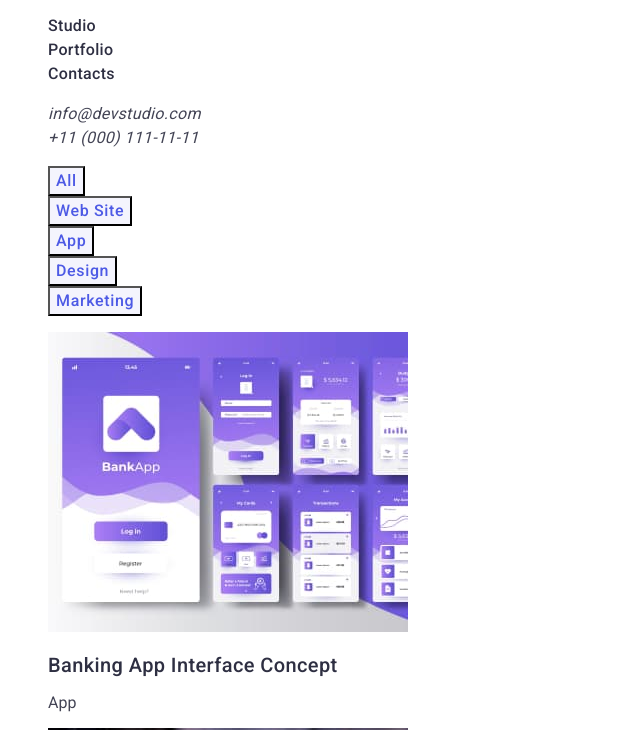
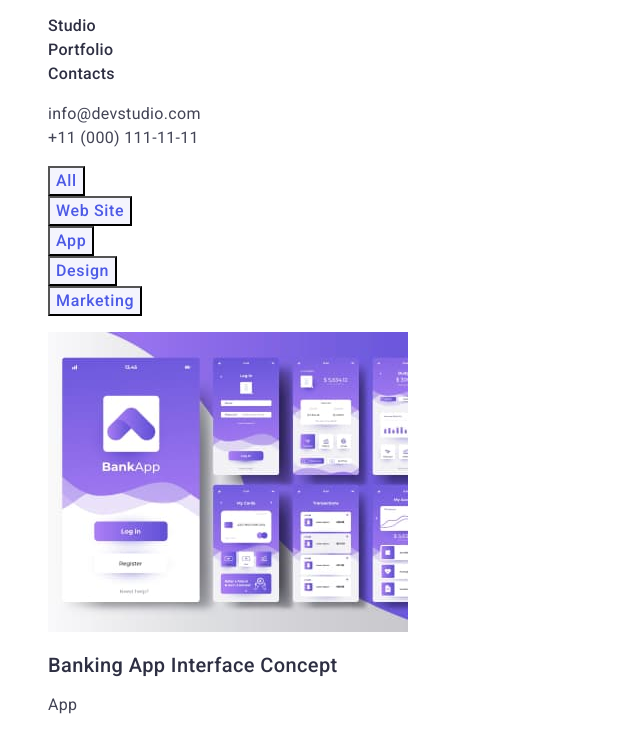
Before and after one commit to ViNezh/goit-markup-hw-02, a plain HTML site: page portfolio.html in a window 1280 px wide. Shown: the part 31-761 px from the top of the page, without its empty margins (0-640 px from the left). Drawn offline with Linux system fonts and the light colour scheme.

Commit message:
working on bugs

```diff
--- a/css/styles.css
+++ b/css/styles.css
@@ -55,6 +55,7 @@ body {
 }
 
 .contacts {
+  font-style: normal;
   font-size: 16px;
   line-height: 1.5;
   letter-spacing: 0.02em;
@@ -178,5 +179,8 @@ body {
 
 /* --------------LINKS------------------- */
 .link-text {
-  color: var(--main-text-color);
+    font-size: 16px;
+    line-height: 1.5;
+    letter-spacing: 0.02em;
+    color: var(--main-text-color);
 }
```
